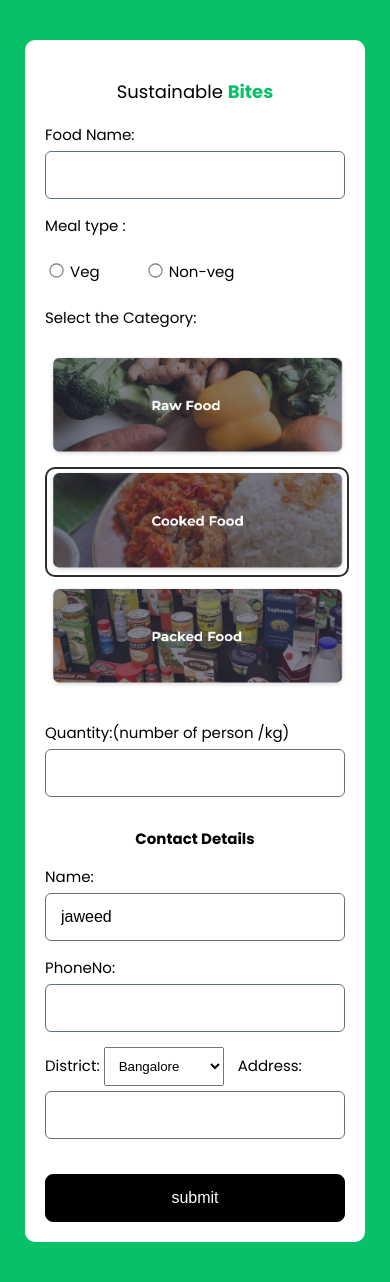
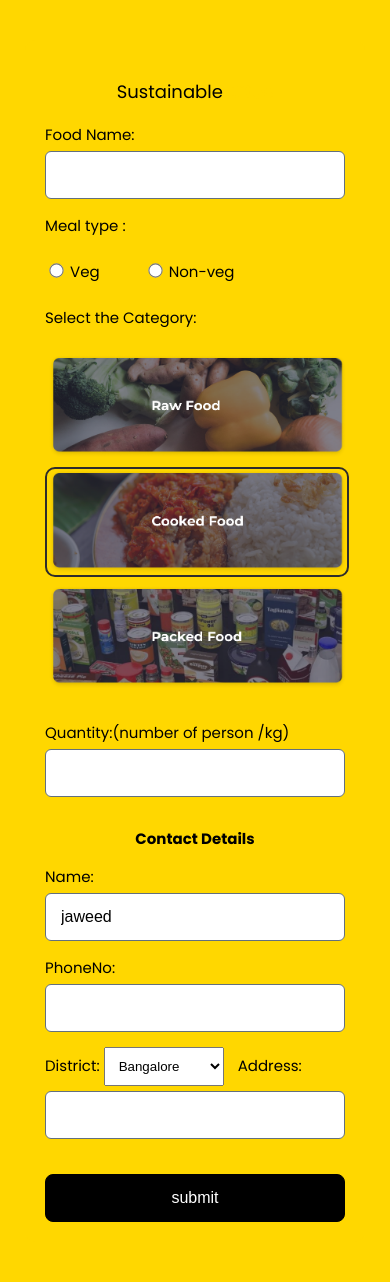
Before and after one commit to asghar-innama/Sustainable-Bites, a PHP site: page /fooddonateform.php in a window 390 px wide. Run offline with PHP 8.4, Linux system fonts and the light colour scheme; a user stored in the database is signed in.

Commit message:
COLOR CHANGE LOL

```diff
--- a/about.html
+++ b/about.html
@@ -9,7 +9,7 @@
 </head>
 <body>
     <header>
-        <div class="logo">Sustainable <b style="color: #06C167;">Bites</b></div>
+        <div class="logo">Sustainable <b style="color: #ffd700;">Bites</b></div>
         <div class="hamburger">
             <div class="line"></div>
             <div class="line"></div>
--- a/admin/admin.php
+++ b/admin/admin.php
@@ -63,7 +63,7 @@ if($_SESSION['name']==''){
 
         <div class="top">
             <i class="uil uil-bars sidebar-toggle"></i>
-            <p  class ="logo" >Sustainable <b style="color: #06C167; ">Bites</b></p>
+            <p  class ="logo" >Sustainable <b style="color: #FFD700; ">Bites</b></p>
              <p class="user"></p>
         </div>
 
--- a/admin/adminprofile.php
+++ b/admin/adminprofile.php
@@ -57,7 +57,7 @@ if($_SESSION['name']==''){
 
         <div class="top">
             <i class="uil uil-bars sidebar-toggle"></i>
-            <p  class ="logo" >Your <b style="color: #06C167; ">History</b></p>
+            <p  class ="logo" >Your <b style="color: #FFD700; ">History</b></p>
              <p class="user"></p>
         </div>
         <br>
--- a/admin/donate.php
+++ b/admin/donate.php
@@ -75,7 +75,7 @@ if($_SESSION['name']==''){
         <div class="top">
             <i class="uil uil-bars sidebar-toggle"></i>
             <!-- <p>Food Donate</p> -->
-            <p  class ="logo" >Sustainable <b style="color: #06C167; ">Bites</b></p>
+            <p  class ="logo" >Sustainable <b style="color: #FFD700; ">Bites</b></p>
              <p class="user"></p>
         </div>
         <br>
--- a/admin/feedback.php
+++ b/admin/feedback.php
@@ -94,7 +94,7 @@ if(isset($_POST['submit']))
         <div class="top">
             <i class="uil uil-bars sidebar-toggle"></i>
             <!-- <p>Food Donate</p> -->
-            <p  class ="logo" >Feed<b style="color: #06C167; ">back</b></p>
+            <p  class ="logo" >Feed<b style="color: #FFD700; ">back</b></p>
              <p class="user"></p>
         </div>
        <br>
--- a/admin/login.php
+++ b/admin/login.php
@@ -58,7 +58,7 @@ if(isset($_POST['signup']))
             <div class="form login">
                 <?php
                 if($msg==1){
-                    echo '<p ><center style=\"color:#06C167;\">Account created successfully</center></p>';
+                    echo '<p ><center style=\"color:#FFD700;\">Account created successfully</center></p>';
                 }
                 ?>
             <?php
@@ -95,7 +95,7 @@ if(isset($_POST['signup']))
             <div class="form signup">
                 <?php
                 if($msg==1){
-                  echo '<p ><center style=\"color:crimson;\">Account already exists</center></p>';
+                  echo '<p ><center style=\"color:#FFD700;\">Account already exists</center></p>';
                 }
                 ?>
                 <span class="title">Registration</span>
--- a/contact.css
+++ b/contact.css
@@ -98,7 +98,7 @@
       }
   }
   .chat-header {
-    background-color: #4caf9d;
+    background-color: #FFD700;
     color: white;
     text-align: center;
     padding: 10px;
--- a/fooddonateform.php
+++ b/fooddonateform.php
@@ -43,11 +43,11 @@ if(isset($_POST['submit']))
     <title>Food donate</title>
     <link rel="stylesheet" href="loginstyle.css">
 </head>
-<body style="    background-color: #06C167;">
+<body style="    background-color: #FFD700;">
     <div class="container">
         <div class="regformf" >
     <form action="" method="post">
-        <p class="logo">Sustainable <b style="color: #06C167; ">Bites</b></p>
+        <p class="logo">Sustainable <b style="color: #FFD700; ">Bites</b></p>
 
        <div class="input">
         <label for="foodname"  > Food Name:</label>
--- a/home.html
+++ b/home.html
@@ -11,7 +11,7 @@
 <body>
     <header>
       <div class="logo">
-        <div class="logo">Sustainable <b style="color: #06C167;">Bites</b></div>    </div>
+        <div class="logo">Sustainable <b style="color: #FFD700;">Bites</b></div>    </div>
         <div class="hamburger">
             <div class="line"></div>
             <div class="line"></div>
--- a/index.html
+++ b/index.html
@@ -76,7 +76,7 @@
 }
 </style>
 <body>
-    <p class="logo"> Welcome to Sustainable <b style="color: #06C167; ">Bites</b></p>
+    <p class="logo"> Welcome to Sustainable <b style="color: #FFD700; ">Bites</b></p>
     <p class="para"> Login as</p>
 <div class="log">
     <a href="signup.php">User </a>
--- a/loginstyle.css
+++ b/loginstyle.css
@@ -168,7 +168,7 @@ button:hover{
 
     .regform{
         width: 300px;
-        background-color:white;
+        background-color:#FFD700;
         margin: 40px auto ;
         color:black;
         padding: 20px 20px 20px 20px;
@@ -176,7 +176,7 @@ button:hover{
     }
     .regformf{
       width: 300px;
-        background-color:white;
+        background-color:#FFD700;
         margin: 40px auto ;
         color:black;
         padding: 20px 20px 20px 20px;
--- a/profile.php
+++ b/profile.php
@@ -20,7 +20,7 @@ if($_SESSION['name']==''){
 
 <body>
 <header>
-        <div class="logo">Sustainable <b style="color: #06C167;">Bites</b></div>
+        <div class="logo">Sustainable <b style="color: #FFD700;">Bites</b></div>
         <div class="hamburger">
             <div class="line"></div>
             <div class="line"></div>
@@ -50,7 +50,7 @@ if($_SESSION['name']==''){
               <div class="info" style="padding-left:10px;">
               <p style="">Name  :<?php echo"". $_SESSION['name'] ;?> </p><br>
               <p style="">Email :<?php echo"". $_SESSION['email'];?> </p><br>
-              <a href="logout.php" style="float: left;margin-top: 6px ;border-radius:5px; background-color: #06C167; color: white;padding: ;padding-left: 10px;padding-right: 10px;">Logout</a>
+              <a href="logout.php" style="float: left;margin-top: 6px ;border-radius:5px; background-color: #FFD700; color: white;padding: ;padding-left: 10px;padding-right: 10px;">Logout</a>
               </div>
               <br>
               <br>
```
